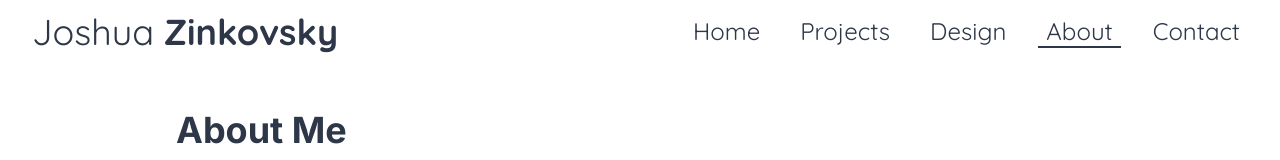
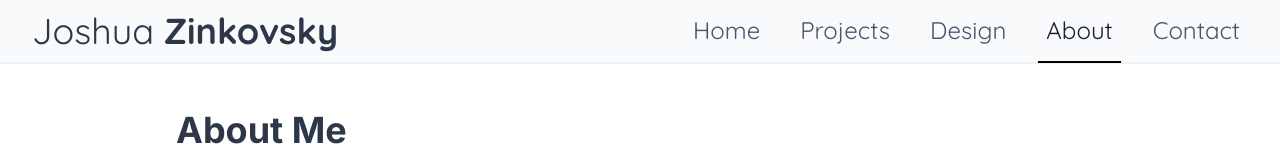
Before and after one commit to Josh961/Personal-Website, an Angular app: page /about in a window 1280 px wide. Shown: the top 160 px of the page. Built offline with nearby package versions, Linux system fonts and the light colour scheme.

Commit message:
Rework navigation component
- Remove media queries to simplify resizing logic
- Change selected links to have their underline at the bottom of the
  entire navigation component
- Change hover behavior to simply darken the text
- Remove whitespace from html

```diff
--- a/src/app/modules/shared/navigation/navigation.component.scss
+++ b/src/app/modules/shared/navigation/navigation.component.scss
@@ -25,7 +25,8 @@
   align-items: center;
   height: $md-4;
   padding: 0 $sm-2;
-  background: white;
+  background: $grey-100;
+  border-bottom: 2px solid $grey-200;
   font-family: 'Quicksand';
   font-size: $text-2xl;
 
@@ -38,10 +39,6 @@
 
     @include for-tablet-portrait-up() {
       font-size: $text-4xl;
-    }
-
-    @include for-large-desktop-up() {
-      font-size: $text-5xl;
     }
 
     &--fade {
@@ -67,10 +64,12 @@
     display: none;
     position: relative;
     padding: 0 $sm-2;
-    color: $grey-800;
+    height: $md-4;
+    color: $grey-700;
 
     @include for-tablet-landscape-up() {
-      display: inline;
+      display: inline-flex;
+      align-items: center;
       margin-left: $sm-4;
       font-size: $text-xl;
     }
@@ -80,33 +79,22 @@
       font-size: $text-2xl;
     }
 
-    @include for-medium-desktop-up() {
-      margin-left: $md-2;
-      font-size: $text-3xl;
-    }
-
-    &:not(.navigation__link--selected)::before {
-      content: "";
-      position: absolute;
-      top: 0;
-      right: 0;
-      bottom: -2px;
-      left: 0;
-      border-bottom: 2px solid $grey-800;
-      opacity: 0;
-      transform: translateX(-35%);
-      transition: 300ms ease;
-      transition-property: opacity, transform;
-      pointer-events: none;
-    }
-
-    &:hover::before {
-      opacity: 1;
-      transform: translateX(0);
+    &:hover {
+      color: $grey-900;
     }
 
     &--selected {
-      border-bottom: 2px solid $grey-800;
+      color: $grey-900;
+
+      &::after {
+        position: absolute;
+        content: "";
+        right: 0;
+        bottom: 0;
+        left: 0;
+        height: 2px;
+        background: black;
+      }
     }
   }
 
```
Also changed, not shown: src/app/modules/shared/navigation/navigation.component.html (line endings or trailing spaces).
